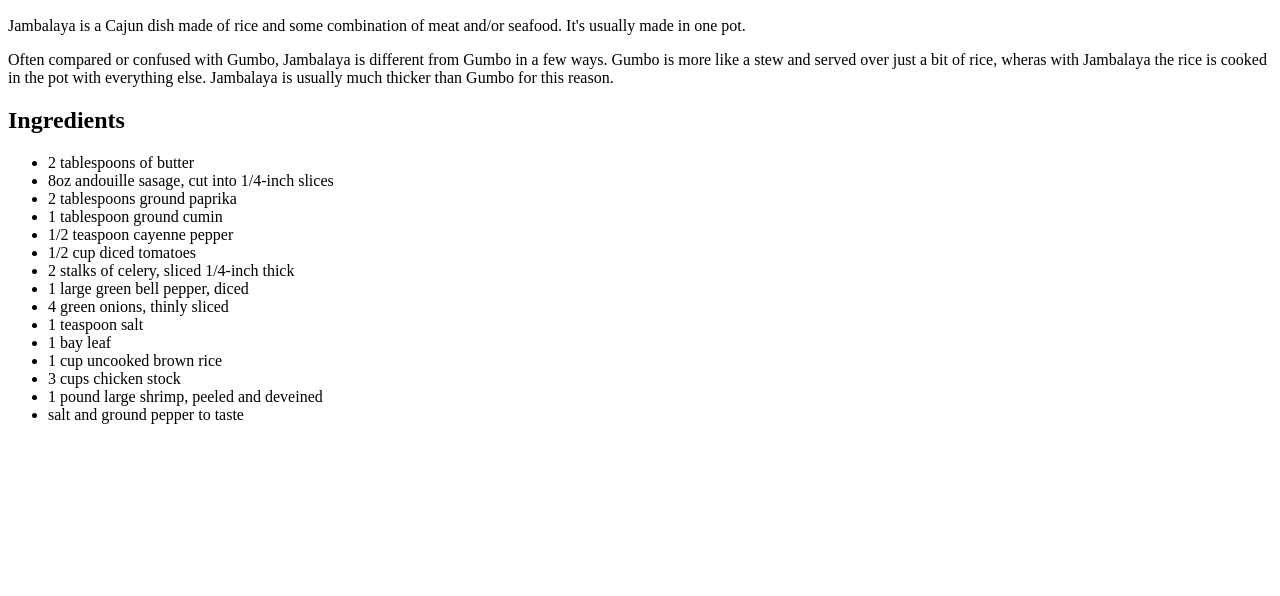
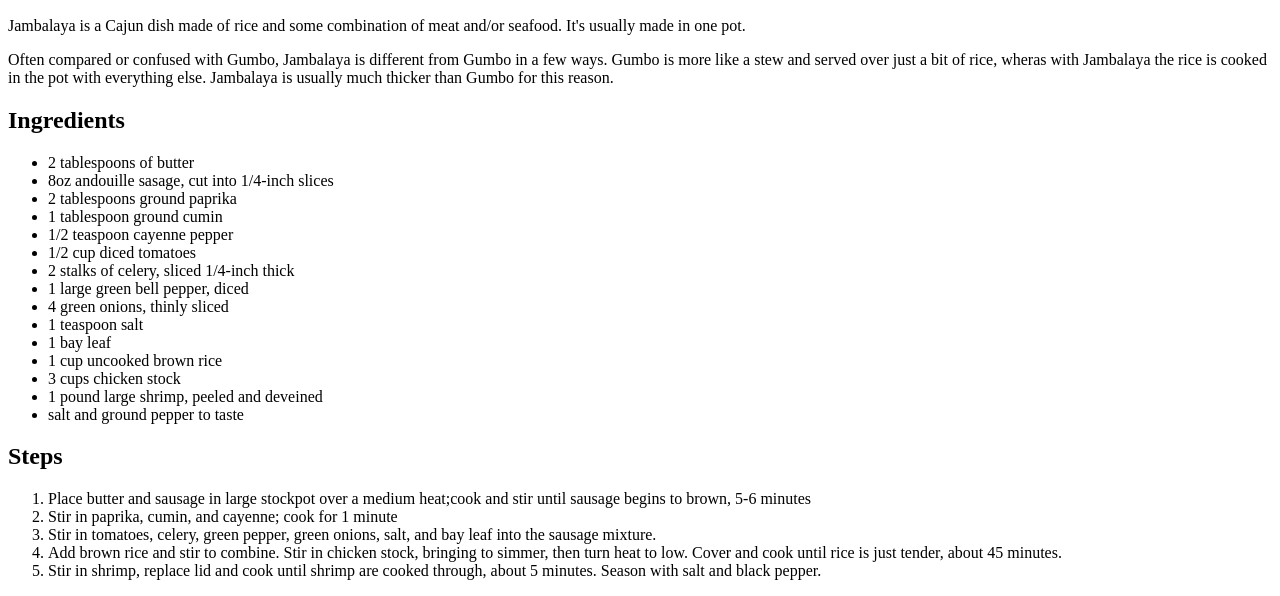
Before and after one commit to KyleMJacobs/odin-recipes, a plain HTML site: page recipes/jambalaya.html in a window 1280 px wide. Shown: the part 434-1030 px from the top of the page. Before the commit the page ends 874 px from the top, so only its background shows below. Drawn offline with Linux system fonts and the light colour scheme.

Commit message:
Update jambalaya.html to add steps section

```diff
--- a/recipes/jambalaya.html
+++ b/recipes/jambalaya.html
@@ -40,6 +40,16 @@
                 <li>salt and ground pepper to taste</li>
             </ul>
         </p>
+        <h2>Steps</h2>
+        <p>
+            <ol>
+                <li>Place butter and sausage in large stockpot over a medium heat;cook and stir until sausage begins to brown, 5-6 minutes</li>
+                <li>Stir in paprika, cumin, and cayenne; cook for 1 minute</li>
+                <li>Stir in tomatoes, celery, green pepper, green onions, salt, and bay leaf into the sausage mixture.</li>
+                <li>Add brown rice and stir to combine. Stir in chicken stock, bringing to simmer, then turn heat to low. Cover and cook until rice is just tender, about 45 minutes.</li>
+                <li>Stir in shrimp, replace lid and cook until shrimp are cooked through, about 5 minutes. Season with salt and black pepper.</li>
+            </ol>
+        </p>
 
 
     </body>
```
